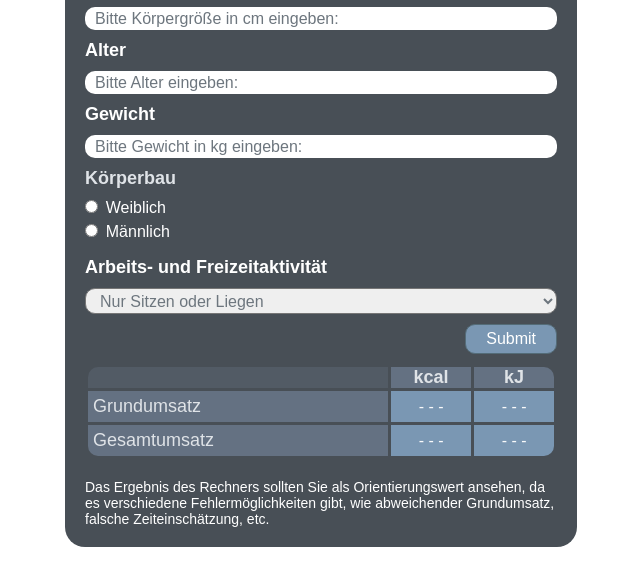
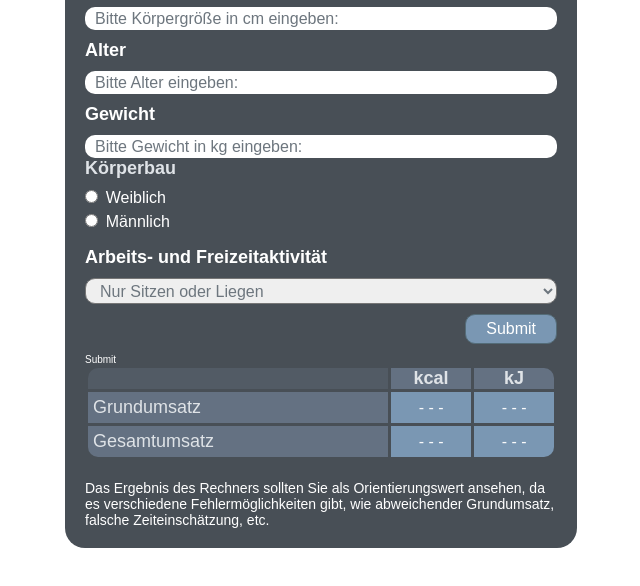
Before and after one commit to elmin-musija/calorie-calculator, a plain HTML site: page index.html in a window 1280 px wide. Shown: the part 126-712 px from the top of the page, without its empty margins (319-959 px from the left). Drawn offline with Linux system fonts and the light colour scheme.

Commit message:
change button to input in form

```diff
--- a/assets/css/style.css
+++ b/assets/css/style.css
@@ -87,7 +87,7 @@ select {
   padding: 0.25rem 1rem;
   color: var(--grey-5);
 }
-button {
+input[type="submit"] {
   font-size: 1.6rem;
   color: var(--blue-10);
   background-color: var(--blue-2);
@@ -96,7 +96,7 @@ button {
   padding: 0.5rem 2rem;
   margin: 1rem 0 1rem auto;
 }
-button:hover {
+input[type="submit"]:hover {
   background-color: var(--blue-1);
 }
 table {
--- a/index.html
+++ b/index.html
@@ -69,7 +69,7 @@
             </option>
             <option value="2.2">Körperlich anstrengende berufliche Arbeit</option>
           </select>
-          <button type="submit" id="submit-btn">Submit</button>
+          <input type="submit" id="submit-btn">Submit</input>
           <table>
             <tr>
               <th></th>
```
